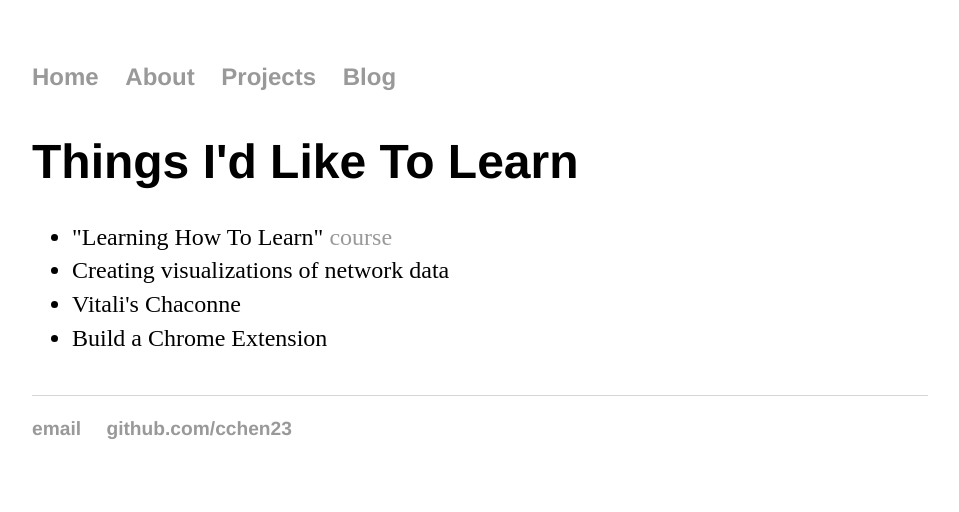
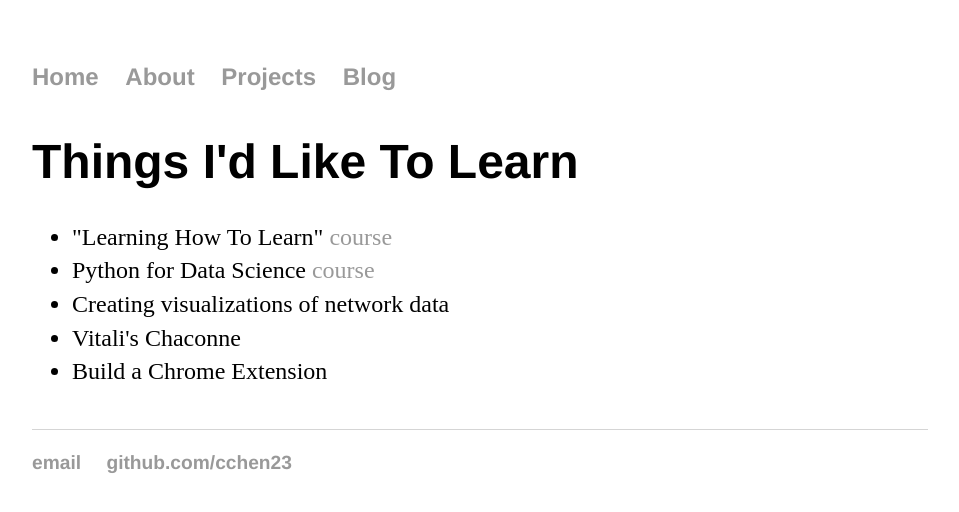
Before and after one commit to cchen23/cchen23.githhub.io, a Jekyll site: the page built from lists/learning.html, in a window 1280 px wide. Shown: the top 512 px of the page, without its empty margins (160-1119 px from the left). Built offline with Jekyll 4.4.1, drawn with Linux system fonts in a browser that asks for light colours.

Commit message:
Update learning.html

```diff
--- a/lists/learning.html
+++ b/lists/learning.html
@@ -4,6 +4,7 @@ title: Things I'd Like To Learn
 ---
 <ul>
   <li>"Learning How To Learn" <a href="https://www.coursera.org/learn/learning-how-to-learn/home/welcome">course</a></li>
+  <li>Python for Data Science <a href="https://courses.edx.org/courses/course-v1:Microsoft+DAT208x+5T2016/info">course</a></li>
   <li>Creating visualizations of network data</li>
   <li>Vitali's Chaconne</li>
   <li>Build a Chrome Extension</li>
```
